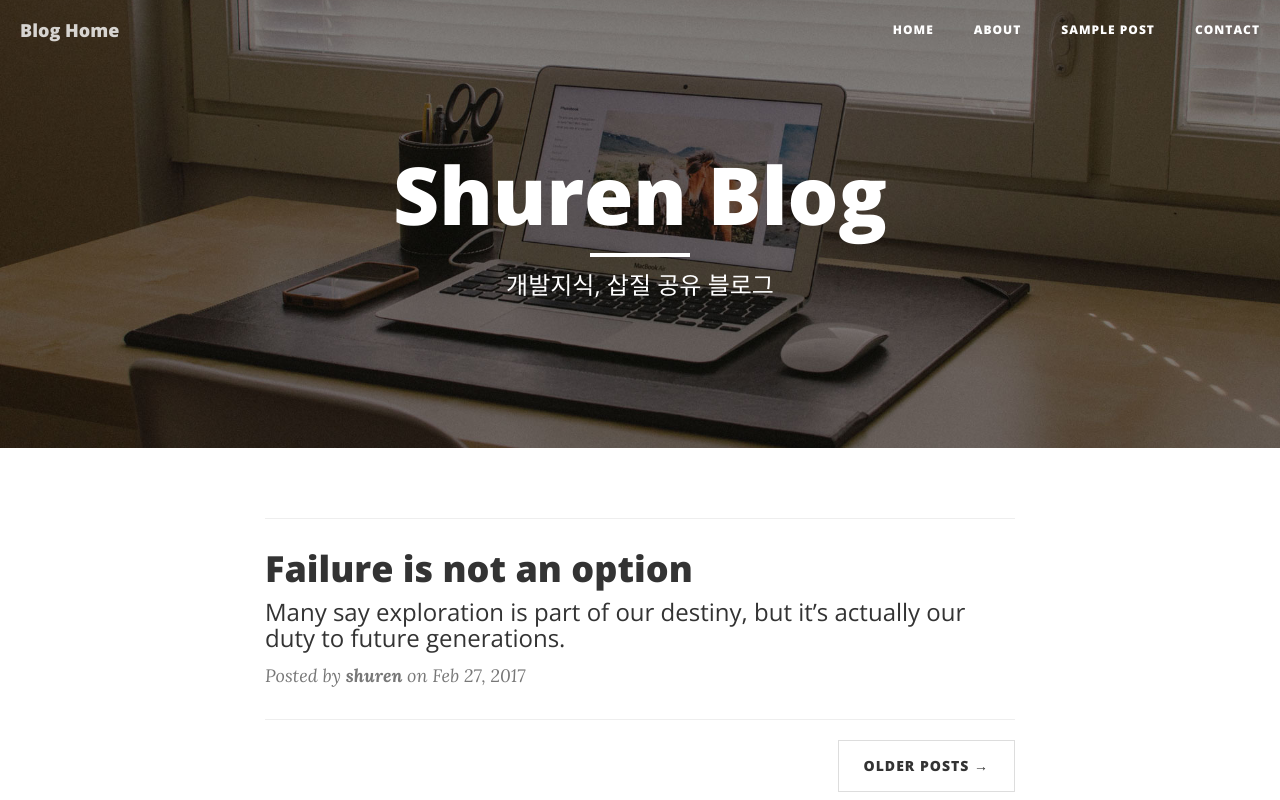
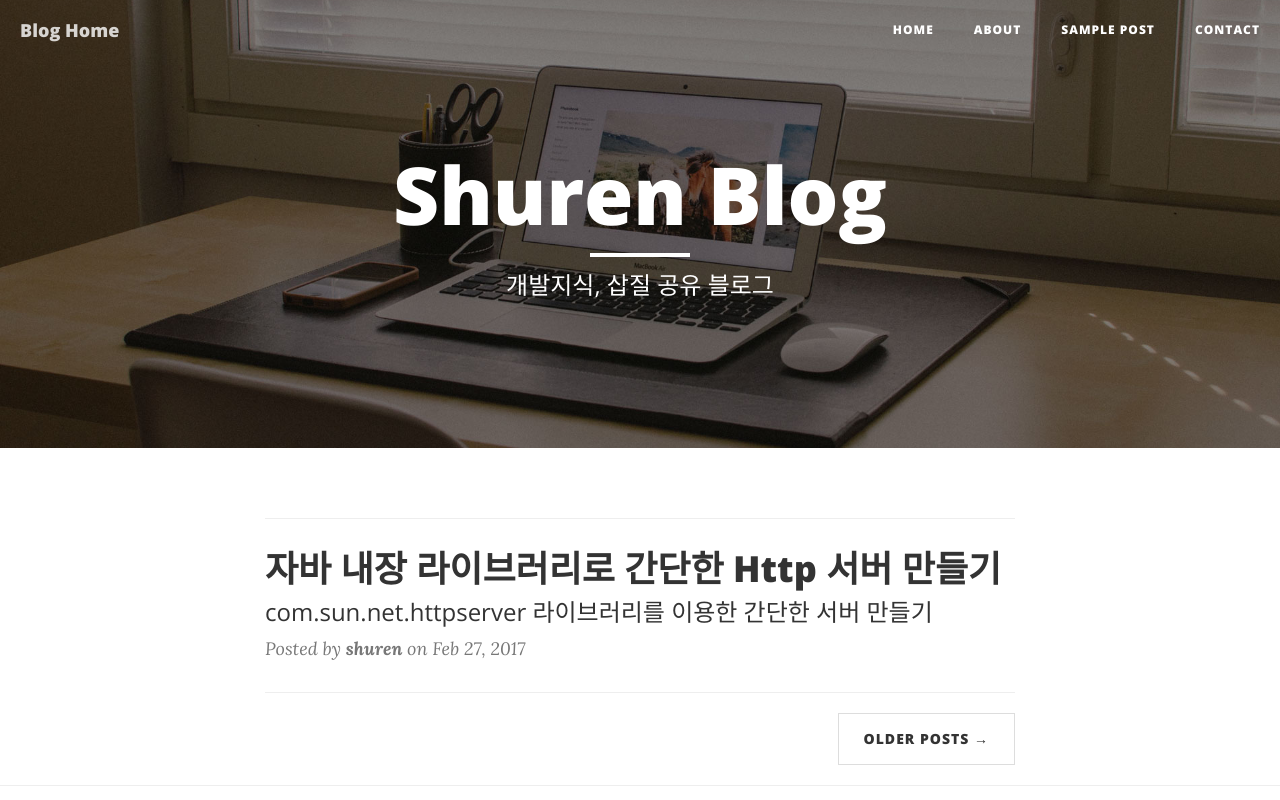
Before and after one commit to junhomax/junhomax.github.io, a website: page index.html in a window 1280 px wide. Shown: the top 800 px of the page. Drawn offline with nearby package versions, Linux system fonts and the light colour scheme.

Commit message:
mod index

```diff
--- a/index.html
+++ b/index.html
@@ -91,10 +91,10 @@
                 <div class="post-preview">
                     <a href="post.html">
                         <h2 class="post-title">
-                            Failure is not an option
+                            자바 내장 라이브러리로 간단한 Http 서버 만들기
                         </h2>
                         <h3 class="post-subtitle">
-                            Many say exploration is part of our destiny, but it’s actually our duty to future generations.
+                            com.sun.net.httpserver 라이브러리를 이용한 간단한 서버 만들기
                         </h3>
                     </a>
                     <p class="post-meta">Posted by <b>shuren</b> on Feb 27, 2017</p>
```
